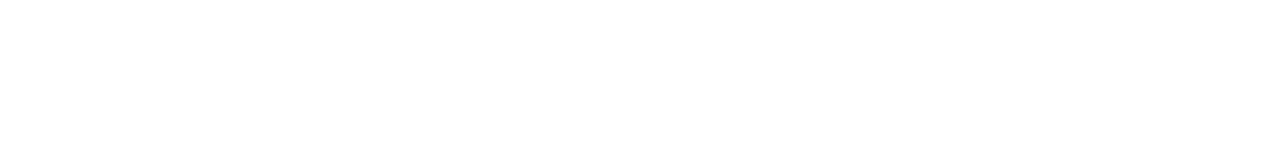
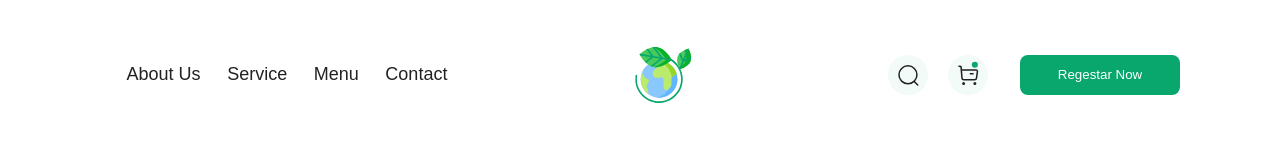
Before and after one commit to AlexeiSS/COmandRazrab, a plain HTML site: page index.html in a window 1280 px wide. Drawn offline with Linux system fonts and the light colour scheme.

Commit message:
Header(Links, Buttons, Logo)

```diff
--- a/index.html
+++ b/index.html
@@ -3,19 +3,64 @@
 <head>
     <meta charset="UTF-8">
     <meta name="viewport" content="width=device-width, initial-scale=1.0">
-    <title>Document</title>
+    <title>Team_Project</title>
+    <link rel="stylesheet" href="./style.css">
 </head>
 <body>
-        <header>
 
-        </header>
+    <header class="header">
+        <div class="container">
+            <nav class="header__navigation">
+                <div class="navigation__links">
+                    <ul class = "navigation__holder">
 
-        <main>
+                        <li class="holder__links">
+                            <a href="#">About Us</a>
+                        </li>
 
-        </main>
+                        <li class="holder__links">
+                            <a href="#">Service</a>
+                        </li>
 
-        <footer>
+                        <li class="holder__links">
+                            <a href="#">Menu</a>
+                        </li>
 
-        </footer>
+                        <li class="holder__links">
+                            <a href="#">Contact</a>
+                        </li>
+
+                    </ul>
+
+                    <a href="#" class="logo"><img class="logo__image" src="./img/planet-earth.svg" alt="logo"></a>
+
+                </div>
+
+
+                <div class="navigation__buttons">
+                    <div class="circle-buttons">
+                        <button class="circle-btn"><img src="./img/search_icon.svg" alt=""></button>
+                        <button class="circle-btn"><img src="./img/buy_icon.svg" alt=""><svg width="7" height="7" viewBox="0 0 7 7" fill="none" xmlns="http://www.w3.org/2000/svg"><circle cx="3.84257" cy="3.77812" r="3.0269" fill="#09A66D" /></svg></button>
+                    </div>
+                    <button class="registration-button">Regestar Now</button>
+
+                </div>
+            </nav>
+
+
+
+
+
+        </div>
+    </header>
+
+    <main>
+
+    </main>
+
+    <footer>
+
+    </footer>
+
 </body>
 </html>
--- a/style.css
+++ b/style.css
@@ -0,0 +1,135 @@
+:root {
+    --font-family: "DM Sans", sans-serif;
+    --second-family: "Rosario", sans-serif;
+  }
+
+* {
+	padding: 0px;
+	margin: 0px;
+	border: none;
+    box-sizing: border-box;
+}
+
+
+
+/* ---HEADER--- */
+
+.container {
+    max-width: 1440px;
+    margin: 0 auto;
+}
+
+.header {
+    padding-bottom: 1000px;
+    background-color: #fff;
+}
+
+.header__navigation {
+    display: flex;
+    justify-content: space-between;
+    align-items: center;
+    height: 149px;
+    padding: 0 100px;
+}
+
+/* Navigation-Links + Logo*/
+
+.navigation__links {
+    display: flex;
+    justify-content: space-between;
+    align-items: center;
+    max-width: 592px;
+    flex-grow: 1;
+}
+
+
+.logo {
+    flex-grow: 2;
+    display: flex;
+    justify-content: right;
+}
+
+.holder__links a {
+    text-decoration: none;
+    font-weight: 400;
+    font-size: 18px;
+    color: #222;
+
+    font-family: var(--font-family);
+}
+
+
+
+
+/*Navigation-Buttons*/
+
+.navigation__buttons {
+    flex-grow: 1;
+    display: flex;
+    justify-content: right;
+}
+
+
+.navigation__holder {
+    list-style-type: none;
+    padding: 0;
+    display: flex;
+    flex-grow: 1;
+    justify-content: space-evenly;
+
+    min-width: 374px;
+    /*margin-right: 218px;*/
+
+}
+
+
+
+
+.circle-buttons {
+    display: flex;
+    justify-content: space-between;
+
+    min-width: 100px;
+
+    margin-right: 32px;
+}
+
+
+.circle-btn {
+    width: 40px;
+    height: 40px;
+    border-radius: 100%;
+
+    display: flex;
+    justify-content: center;
+    align-items: center;
+    position: relative;
+
+
+    background-color: #f3fbf8;
+}
+
+.circle-btn svg {
+    position: absolute;
+    top: 6.5px;
+    right: 10.5px;
+}
+
+.registration-button {
+    width: 160px;
+    height: 40px;
+    border-radius: 8px;
+
+    background-color: #09a66d;
+    color: #fff;
+
+    font-family: var(--font-family);
+}
+
+.circle-btn:hover {
+    cursor: pointer;
+}
+
+.registration-button {
+    cursor: pointer;
+}
```
Also changed, not shown: img/buy_icon.svg (added), img/search_icon.svg (added).
